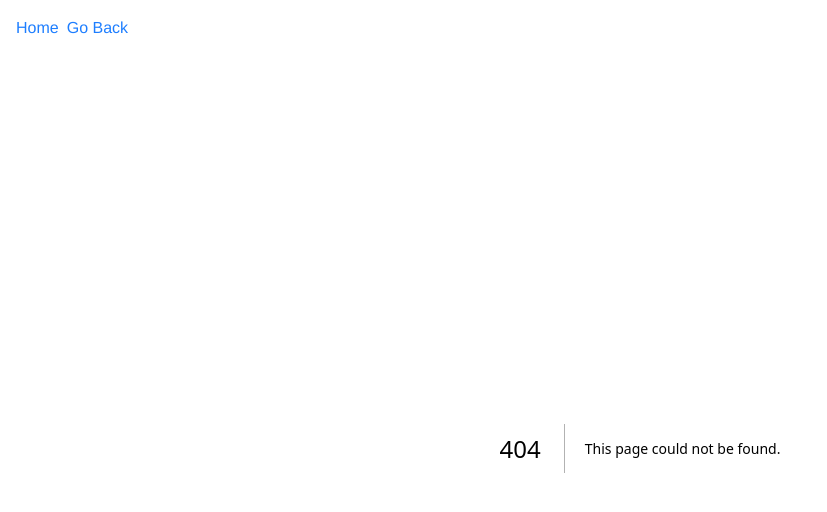
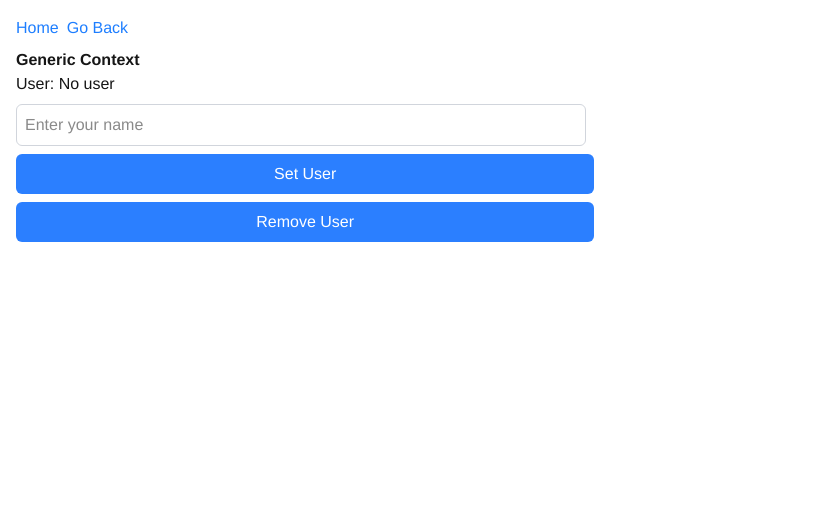
Before and after one commit to emanuelefavero/react-typescript, a Next.js app: page /generics/generic-context in a window 1280 px wide. Before the commit this address had no page. Shown: the top 512 px of the page, without its empty margins (0-827 px from the left). Built offline with nearby package versions, Linux system fonts and the light colour scheme.

Commit message:
feat: /generics/generic-context

```diff
--- /dev/null
+++ b/src/app/generics/generic-context/AuthContext.tsx
@@ -0,0 +1,28 @@
+'use client'
+
+import { createContext, useContext, useState, type ReactNode } from 'react'
+
+type AuthContextType<T> = {
+  user: T | null
+  setUser: (user: T | null) => void
+}
+
+type User = {
+  id: number
+  name: string
+}
+
+const AuthContext = createContext<AuthContextType<User> | null>(null)
+
+export const AuthProvider = ({ children }: { children: ReactNode }) => {
+  const [user, setUser] = useState<User | null>(null)
+
+  return (
+    <AuthContext.Provider value={{ user, setUser }}>
+      {children}
+    </AuthContext.Provider>
+  )
+}
+
+// * Custom hook to use the AuthContext
+export const useAuthContext = () => useContext(AuthContext)
--- /dev/null
+++ b/src/app/generics/generic-context/Component.tsx
@@ -0,0 +1,45 @@
+'use client'
+
+import { useState } from 'react'
+import { useAuthContext } from './AuthContext'
+import Button from '@/components/Button'
+import Input from '@/components/Input'
+
+export default function Component() {
+  const [name, setName] = useState('')
+  const auth = useAuthContext()
+  if (!auth) return <p>No auth context found</p>
+
+  const { user, setUser } = auth
+
+  return (
+    <div className='flex flex-col max-w-prose gap-2'>
+      <p>User: {user ? user.name : 'No user'}</p>
+
+      <Input
+        type='text'
+        value={name}
+        onChange={(event) => setName(event.target.value)}
+        placeholder='Enter your name'
+      />
+      <Button
+        onClick={() =>
+          setUser({
+            id: user?.id ? user.id + 1 : 1,
+            name,
+          })
+        }
+      >
+        Set User
+      </Button>
+      <Button
+        onClick={() => {
+          setUser(null)
+          setName('')
+        }}
+      >
+        Remove User
+      </Button>
+    </div>
+  )
+}
--- /dev/null
+++ b/src/app/generics/generic-context/page.tsx
@@ -0,0 +1,14 @@
+import { AuthProvider } from './AuthContext'
+import Component from './Component'
+
+export default function Page() {
+  return (
+    <>
+      <h1>Generic Context</h1>
+
+      <AuthProvider>
+        <Component />
+      </AuthProvider>
+    </>
+  )
+}
--- a/src/app/generics/page.tsx
+++ b/src/app/generics/page.tsx
@@ -17,6 +17,9 @@ export default function Page() {
             Generic Event Handler
           </Link>
         </li>
+        <li>
+          <Link href='/generics/generic-context'>Generic Context</Link>
+        </li>
       </ul>
     </>
   )
```
